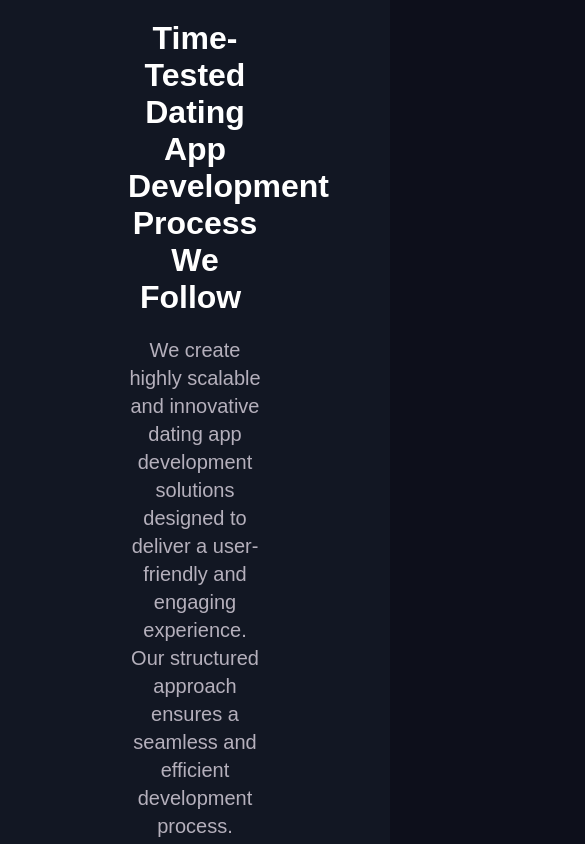
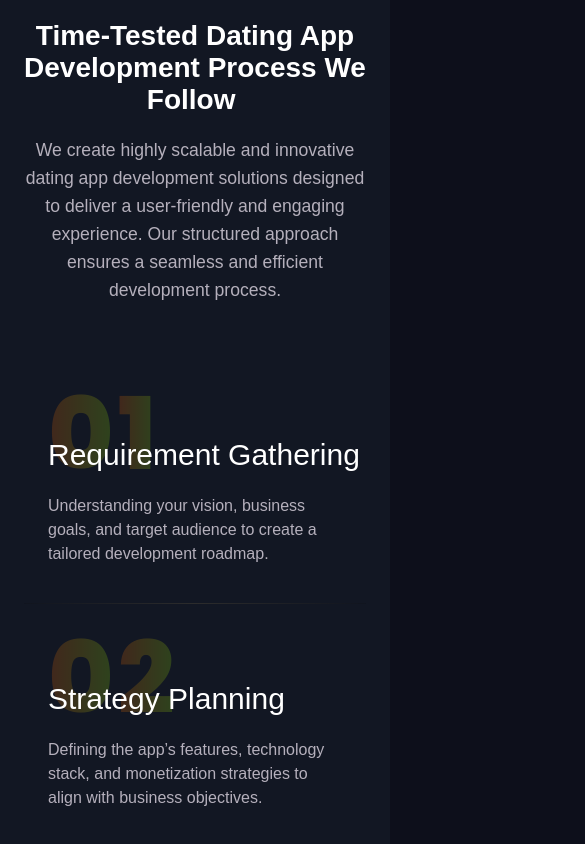
Before and after one commit to magicchat-core/powermetica, a Next.js app: page /dating-app-development in a window 390 px wide. Shown: the part 2240-3084 px from the top of the page, 585 px wide, since content can reach past the window. Built offline with nearby package versions, Linux system fonts and the light colour scheme.

Commit message:
fixed TimeTested section responsiveness

```diff
--- a/src/Components/datingApp-components/TimeTested.module.css
+++ b/src/Components/datingApp-components/TimeTested.module.css
@@ -1,6 +1,4 @@
 .wrapper {
-  width: 100%;
-  height: auto;
   padding: 3rem 8rem;
   text-align: center;
 }
@@ -95,7 +93,6 @@
   background: var(--secondary-gradient);
   margin: 24px 0;
 }
-
 .cardDesc {
   color: var(--subSecondary-text);
   line-height: 1.5;
@@ -105,3 +102,45 @@
   font-size: 30px;
   font-weight: lighter;
 }
+
+@media (max-width: 768px) {
+  .wrapper {
+    padding: 3rem 1.5rem;
+  }
+  .heading h2 {
+    font-size: 28px;
+  }
+  .description {
+    font-size: 1.1rem;
+  }
+  .row, .secondRow {
+    flex-direction: column;
+  }
+  .verticalDivider1,
+  .verticalDivider2 , .horizontaldivider {
+    display: none;
+  }
+  .box {
+    position: relative;
+    padding-bottom: 8px;
+  }
+  .box::after {
+    content: "";
+    position: absolute;
+    bottom: 0;
+    left: 0;
+    height: 1px;
+    width: 100%;
+    background: var(--secondary-gradient);
+
+  }
+  .cardheading{
+    max-width: 100%;
+  }
+  .card-number{
+    font-size: 100px;
+  }
+  .cardDesc p {
+    padding: 0px 0px 30px 0px;
+  }
+}
--- a/src/app/dating-app-development/page.js
+++ b/src/app/dating-app-development/page.js
@@ -67,7 +67,7 @@ const datingAppDevelopment = () => {
         </div>
       </section>
 
-      <WhyChooseMagicChat/>
+      {/* <WhyChooseMagicChat/> */}
 
       <FAQ items={datingfaqItems} />
     </div>
```
